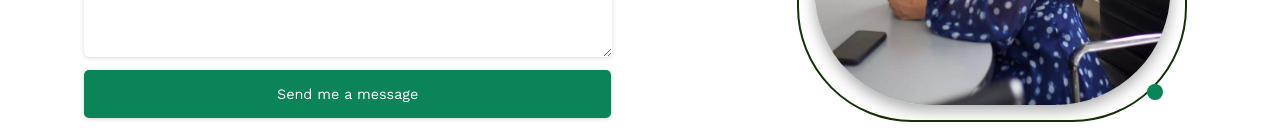
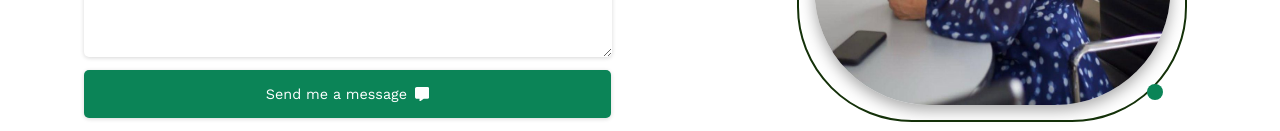
Before and after one commit to aremumahmud/janeeellencarter, a React (Vite) app: page / in a window 1280 px wide. Shown: the part 4436-4567 px from the top of the page. Built offline with nearby package versions, Linux system fonts and the light colour scheme; a web font is replaced by a local one.

Commit message:
added an icon to the message btn

```diff
--- a/src/components/contact.jsx
+++ b/src/components/contact.jsx
@@ -1,5 +1,7 @@
 import "../css/contact.css";
 import jane from '../assets/contact.jpg'
+
+import {FaMessage} from 'react-icons/fa6'
 
 
 function Contact() {
@@ -17,7 +19,7 @@ function Contact() {
           <input type="tel" placeholder="Phone number"/>
           <input type="text" placeholder="Home address / Location" />
           <textarea name="" id="" cols="30" rows="10" placeholder="Message"></textarea>
-          <button type="submit">Send me a message</button>
+          <button type="submit">Send me a message <FaMessage /></button>
         </form>
         <div className="image1">
         <div className="image">
--- a/src/css/contact.css
+++ b/src/css/contact.css
@@ -37,6 +37,10 @@ button {
     background-color: #0b8457;
     color: #ffff;
     font-size: .9rem;
+    display: flex;
+    align-items: center;
+    justify-content: center;
+    gap: .5rem;
 }
 
 .form form textarea {
```
